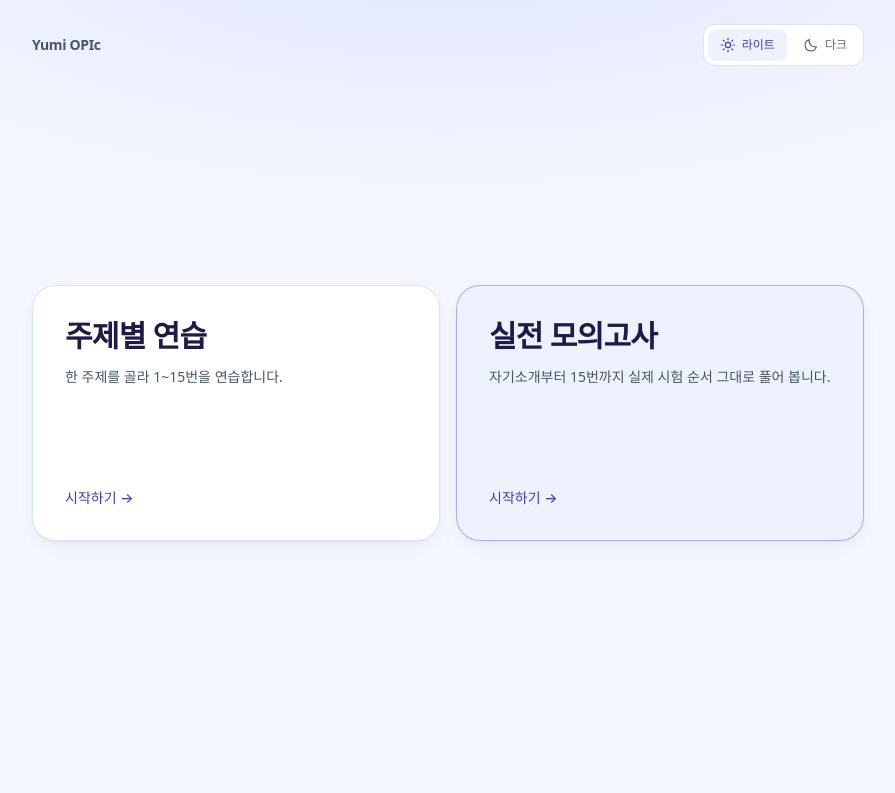
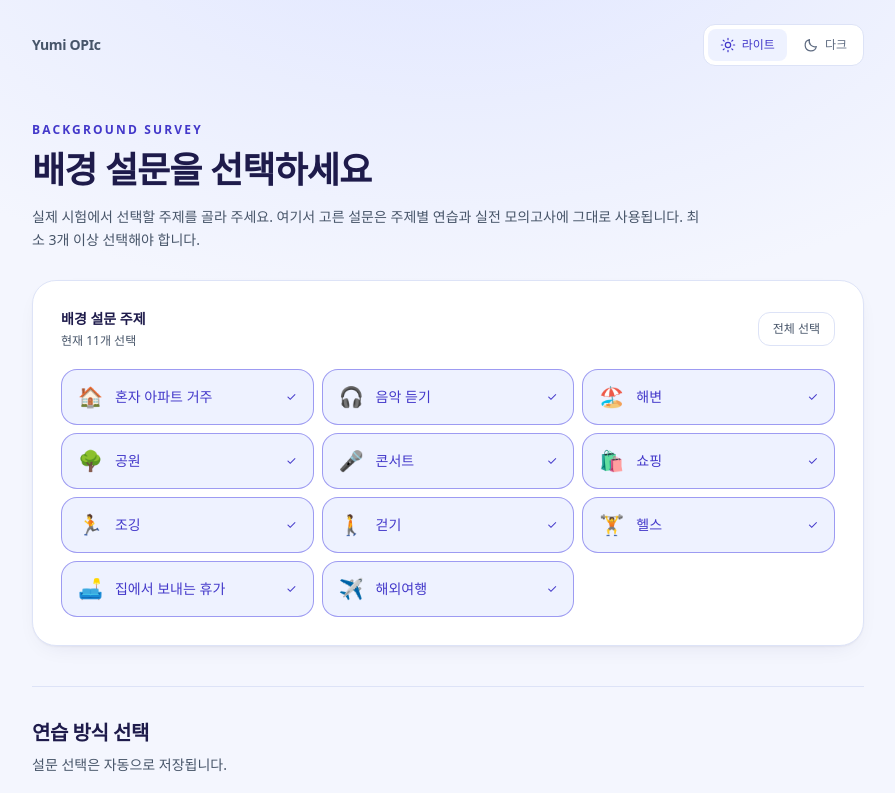
Before and after one commit to KSH0660/Yumi-Opic, a Next.js app: page / in a window 1280 px wide. Shown: the top 793 px of the page, without its empty margins (192-1087 px from the left). Built offline with nearby package versions, Linux system fonts and the light colour scheme.

Commit message:
Add background survey selection to home page

```diff
--- a/src/components/HomeView.tsx
+++ b/src/components/HomeView.tsx
@@ -1,24 +1,106 @@
 "use client";
+
 import Link from "next/link";
+import { useEffect, useState } from "react";
+import { surveyTopics } from "@/data";
+import { defaultSettings, loadSettings, saveSettings } from "@/lib/storage";
+import Footer from "./Footer";
 import ThemeToggle from "./ThemeToggle";
 
 export default function HomeView() {
+  const [enabledIds, setEnabledIds] = useState<string[]>(defaultSettings.enabledSurveyIds);
+
+  useEffect(() => {
+    setEnabledIds(loadSettings().enabledSurveyIds);
+  }, []);
+
+  const selectedCount = surveyTopics.filter((topic) => enabledIds.includes(topic.id)).length;
+  const canContinue = selectedCount >= 3;
+
+  function saveSelection(next: string[]) {
+    setEnabledIds(next);
+    saveSettings({ ...loadSettings(), enabledSurveyIds: next });
+  }
+
+  function toggleTopic(id: string) {
+    const selected = enabledIds.includes(id);
+    if (selected && selectedCount <= 3) return;
+    saveSelection(selected ? enabledIds.filter((value) => value !== id) : [...enabledIds, id]);
+  }
+
+  function selectAll() {
+    saveSelection(surveyTopics.map((topic) => topic.id));
+  }
+
   return <main className="mx-auto flex min-h-dvh w-full max-w-4xl flex-col px-5 pb-10 pt-6 sm:px-8">
     <div className="flex items-center justify-between gap-3">
       <h1 className="text-sm font-semibold tracking-tight text-fg-muted">Yumi OPIc</h1>
       <ThemeToggle />
     </div>
-    <div className="flex flex-1 items-center py-10">
-      <div className="animate-fade-up grid w-full gap-4 sm:grid-cols-2">
-        <ModeButton href="/topics" title="주제별 연습" desc="한 주제를 골라 1~15번을 연습합니다." />
-        <ModeButton href="/exam?mode=full" title="실전 모의고사" desc="자기소개부터 15번까지 실제 시험 순서 그대로 풀어 봅니다." primary />
+
+    <section className="animate-fade-up pt-10 sm:pt-14">
+      <div className="max-w-2xl">
+        <p className="text-xs font-semibold uppercase tracking-[0.18em] text-primary-ink">Background Survey</p>
+        <h2 className="mt-3 text-3xl font-semibold tracking-tight sm:text-4xl">배경 설문을 선택하세요</h2>
+        <p className="mt-4 text-sm leading-relaxed text-fg-muted">실제 시험에서 선택할 주제를 골라 주세요. 여기서 고른 설문은 주제별 연습과 실전 모의고사에 그대로 사용됩니다. 최소 3개 이상 선택해야 합니다.</p>
       </div>
-    </div>
+
+      <div className="mt-7 rounded-3xl border border-line bg-surface p-5 shadow-card sm:p-7">
+        <div className="flex flex-wrap items-center justify-between gap-3">
+          <div>
+            <h3 className="text-sm font-semibold">배경 설문 주제</h3>
+            <p className="mt-1 text-xs text-fg-muted">현재 {selectedCount}개 선택</p>
+          </div>
+          <button type="button" onClick={selectAll} className="rounded-xl border border-line px-3.5 py-2 text-xs font-medium text-fg-muted transition hover:border-line-strong hover:text-fg">전체 선택</button>
+        </div>
+
+        <div className="mt-5 grid gap-2 sm:grid-cols-2 lg:grid-cols-3">{surveyTopics.map((topic) => {
+          const on = enabledIds.includes(topic.id);
+          const locked = on && selectedCount <= 3;
+          return <button
+            key={topic.id}
+            type="button"
+            aria-pressed={on}
+            aria-disabled={locked}
+            onClick={() => toggleTopic(topic.id)}
+            className={`flex min-h-14 items-center gap-3 rounded-2xl border px-4 py-3 text-left text-sm transition ${on ? "border-primary/50 bg-primary-tint text-primary-ink" : "border-line bg-surface text-fg-muted hover:border-line-strong hover:bg-surface-2"}`}
+          >
+            <span className="text-xl" aria-hidden="true">{topic.emoji}</span>
+            <span className="font-medium">{topic.ko}</span>
+            <span className="ml-auto text-xs" aria-hidden="true">{on ? "✓" : ""}</span>
+          </button>;
+        })}</div>
+
+        {!canContinue && <p role="alert" className="mt-4 text-xs text-warn-ink">계속하려면 설문 주제를 3개 이상 선택하세요.</p>}
+        {selectedCount === 3 && <p className="mt-4 text-xs text-fg-subtle">최소 3개가 선택되어 있어 더 이상 해제할 수 없습니다.</p>}
+      </div>
+    </section>
+
+    <section className="mt-10 border-t border-line pt-8">
+      <div className="mb-5">
+        <h2 className="text-xl font-semibold tracking-tight">연습 방식 선택</h2>
+        <p className="mt-2 text-sm text-fg-muted">설문 선택은 자동으로 저장됩니다.</p>
+      </div>
+      <div className="grid w-full gap-4 sm:grid-cols-2">
+        <ModeButton href="/topics" title="주제별 연습" desc="선택한 설문 주제 가운데 한 주제를 골라 1~15번을 연습합니다." disabled={!canContinue} />
+        <ModeButton href="/exam?mode=full" title="실전 모의고사" desc="선택한 설문을 바탕으로 자기소개부터 15번까지 실제 시험 순서대로 풀어 봅니다." primary disabled={!canContinue} />
+      </div>
+    </section>
+
+    <Footer />
   </main>;
 }
 
-function ModeButton({ href, title, desc, primary = false }: { href: string; title: string; desc: string; primary?: boolean }) {
-  return <Link href={href} className={`flex min-h-52 flex-col rounded-3xl border p-7 shadow-card transition sm:min-h-64 sm:p-8 ${primary ? "border-primary/40 bg-primary-tint hover:bg-primary-tint-strong" : "border-line bg-surface hover:border-line-strong hover:bg-surface-2"}`}>
+function ModeButton({ href, title, desc, primary = false, disabled = false }: { href: string; title: string; desc: string; primary?: boolean; disabled?: boolean }) {
+  const className = `flex min-h-48 flex-col rounded-3xl border p-7 shadow-card transition sm:min-h-56 sm:p-8 ${primary ? "border-primary/40 bg-primary-tint hover:bg-primary-tint-strong" : "border-line bg-surface hover:border-line-strong hover:bg-surface-2"}`;
+
+  if (disabled) return <div className={`${className} cursor-not-allowed opacity-45`} aria-disabled="true">
+    <span className="text-2xl font-semibold tracking-tight sm:text-3xl">{title}</span>
+    <span className="mt-3 text-sm leading-relaxed text-fg-muted">{desc}</span>
+    <span className="mt-auto pt-8 text-sm font-medium text-fg-muted">설문 3개 이상 선택 필요</span>
+  </div>;
+
+  return <Link href={href} className={className}>
     <span className="text-2xl font-semibold tracking-tight sm:text-3xl">{title}</span>
     <span className="mt-3 text-sm leading-relaxed text-fg-muted">{desc}</span>
     <span className="mt-auto pt-8 text-sm font-medium text-primary-ink">시작하기 →</span>
```
